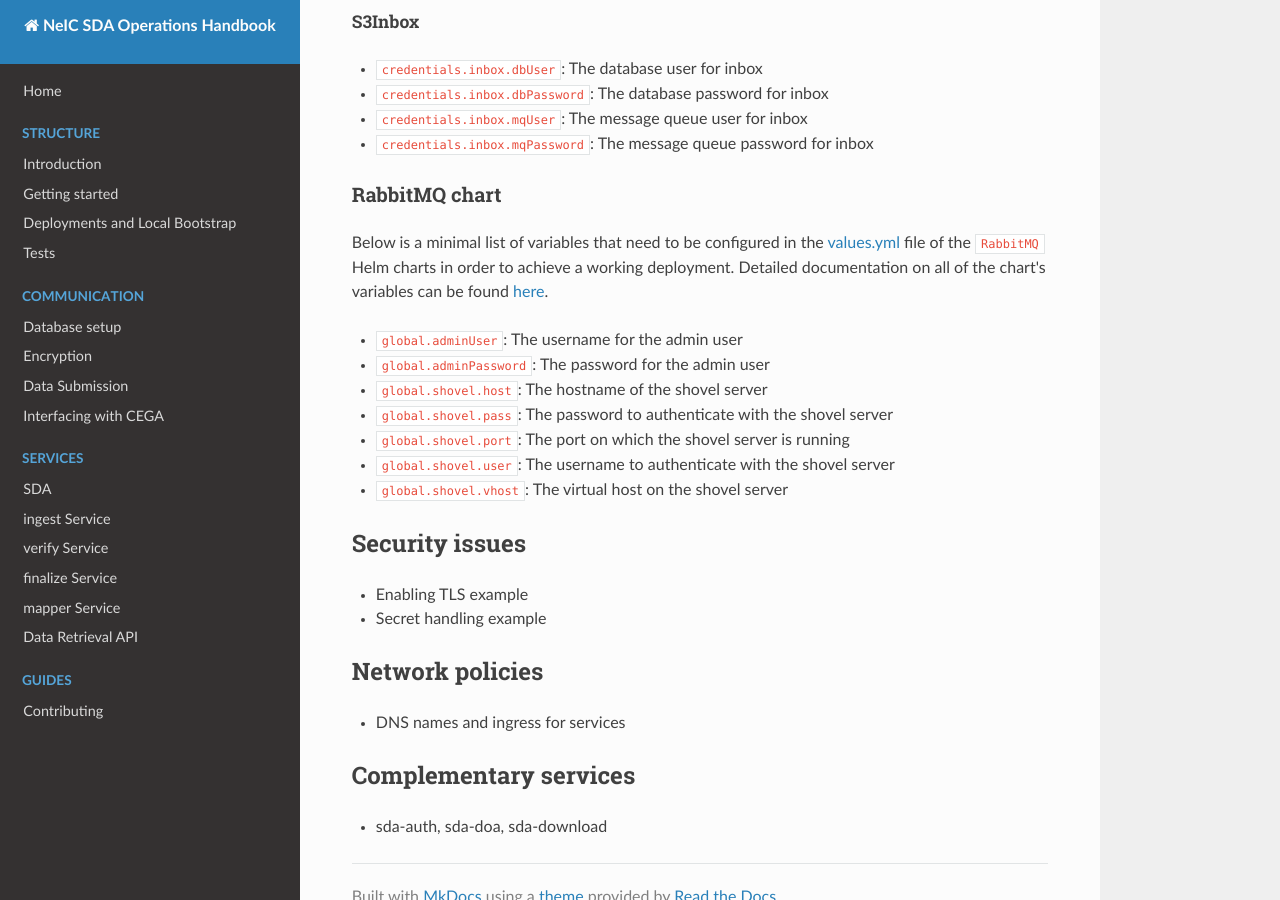
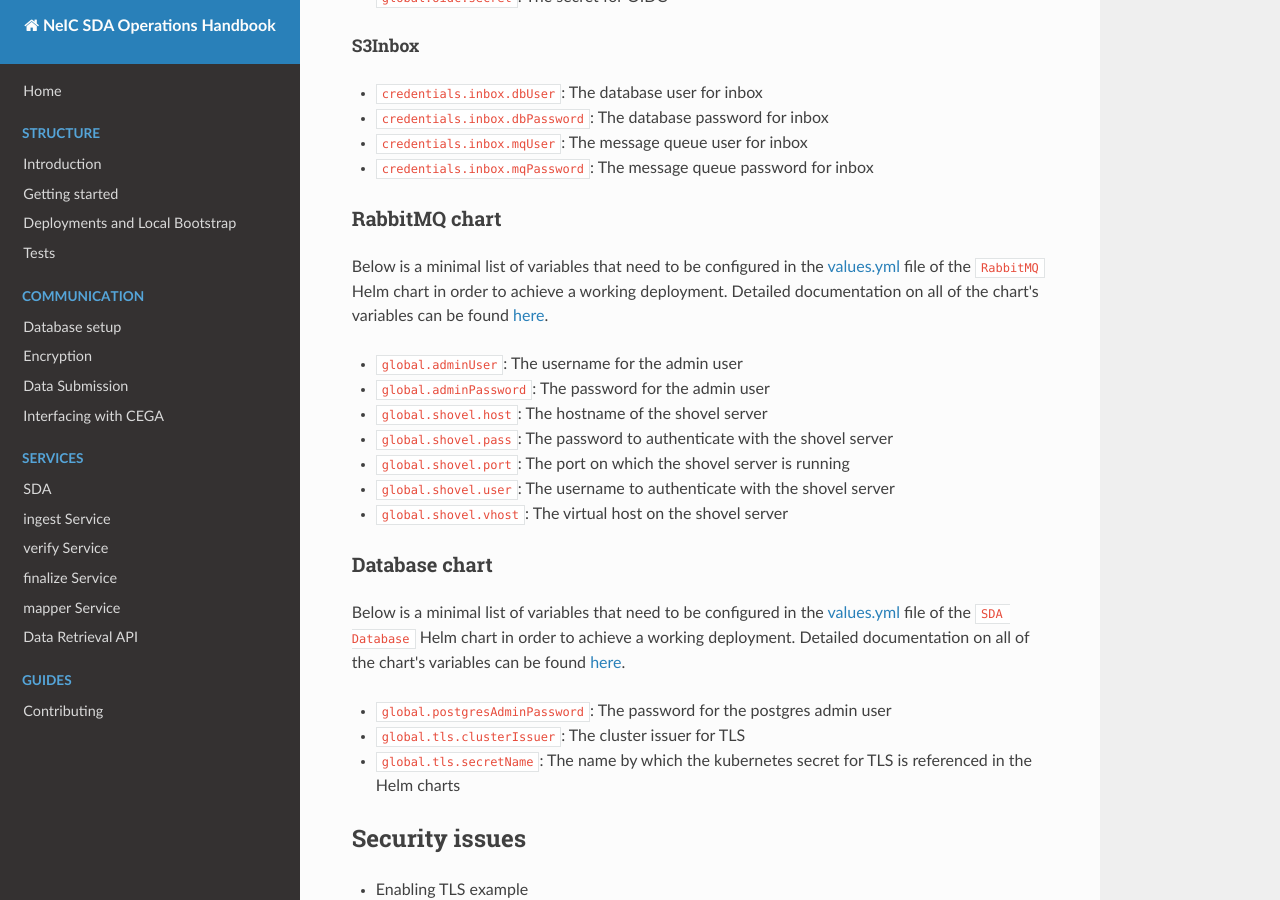
Before and after one commit to neicnordic/neic-sda, an MkDocs documentation site: the page built from docs/guides/deploy-k8s.md, in a window 1280 px wide and 900 px high, scrolled down 5615 px. Built offline with MkDocs 1.6.1, drawn with Linux system fonts in a browser that asks for light colours; nearby versions of some CDN libraries; some of the changed text lies outside the part shown.

Commit message:
add db minimal config

```diff
--- a/docs/dictionary/wordlist.txt
+++ b/docs/dictionary/wordlist.txt
@@ -262,3 +262,4 @@ nss
 svc
 adminPassword
 adminUser
+postgresAdminPassword
--- a/docs/guides/deploy-k8s.md
+++ b/docs/guides/deploy-k8s.md
@@ -73,22 +73,23 @@ The table below reflects the minimum required resources to run the services in t
 | sftpinbox  | 100m  | 128Mi  | -    |
 | doa        | 100m  | 128Mi  | -    |
 
-Here we provide minimal lists of variables that need to be configured in the respective `values.yml` file of each of the Helm charts for:
+Here we provide minimal lists of variables that need to be configured, in addition to the defaults, in the respective `values.yml` file of each of the Helm charts for:
 
 - [SDA services](#sda-services-chart)
 - [RabbitMQ](#rabbitmq-chart)
+- [SDA Database](#database-chart)
 
 in order to achieve a working deployment of the `sensitive data archive`. In the following it is assumed that a *federated* setup is being deployed.
 
 ### SDA services chart
 
-Below is a minimal list of variables that need to be configured in the [values.yml](https://github.com/neicnordic/sensitive-data-archive/blob/main/charts/sda-svc/values.yaml) file of the Helm charts for the `sensitive data archive` services in order to achieve a working deployment. Detailed documentation on all of the chart's variables can be found [here](https://github.com/neicnordic/sensitive-data-archive/tree/main/charts/sda-svc).
+Below is a minimal list of variables that need to be configured in the [values.yml](https://github.com/neicnordic/sensitive-data-archive/blob/main/charts/sda-svc/values.yaml) file of the Helm chart for the `sensitive data archive` services in order to achieve a working deployment. Detailed documentation on all of the chart's variables can be found [here](https://github.com/neicnordic/sensitive-data-archive/tree/main/charts/sda-svc).
 
 #### Global Variables
 
 ##### TLS support
 
-- `global.tls.issuer` or `global.tls.clusterIssuer`
+- `global.tls.issuer` or `global.tls.clusterIssuer`: The issuer or cluster issuer for TLS
 
 ##### Storage
 
@@ -214,7 +215,7 @@ To enable Backup functionality:
 
 ### RabbitMQ chart
 
-Below is a minimal list of variables that need to be configured in the [values.yml](https://github.com/neicnordic/sensitive-data-archive/blob/main/charts/sda-mq/values.yaml) file of the `RabbitMQ` Helm charts in order to achieve a working deployment. Detailed documentation on all of the chart's variables can be found [here](https://github.com/neicnordic/sensitive-data-archive/tree/main/charts/sda-mq).
+Below is a minimal list of variables that need to be configured in the [values.yml](https://github.com/neicnordic/sensitive-data-archive/blob/main/charts/sda-mq/values.yaml) file of the `RabbitMQ` Helm chart in order to achieve a working deployment. Detailed documentation on all of the chart's variables can be found [here](https://github.com/neicnordic/sensitive-data-archive/tree/main/charts/sda-mq).
 
 - `global.adminUser`: The username for the admin user
 - `global.adminPassword`: The password for the admin user
@@ -223,6 +224,14 @@ Below is a minimal list of variables that need to be configured in the [values.y
 - `global.shovel.port`: The port on which the shovel server is running
 - `global.shovel.user`: The username to authenticate with the shovel server
 - `global.shovel.vhost`: The virtual host on the shovel server
+
+### Database chart
+
+Below is a minimal list of variables that need to be configured in the [values.yml](https://github.com/neicnordic/sensitive-data-archive/blob/main/charts/sda-db/values.yaml) file of the `SDA Database` Helm chart in order to achieve a working deployment. Detailed documentation on all of the chart's variables can be found [here](https://github.com/neicnordic/sensitive-data-archive/tree/main/charts/sda-db).
+
+- `global.postgresAdminPassword`: The password for the postgres admin user
+- `global.tls.clusterIssuer`: The cluster issuer for TLS
+- `global.tls.secretName`: The name by which the kubernetes secret for TLS is referenced in the Helm charts
 
 ## Security issues
 
```
